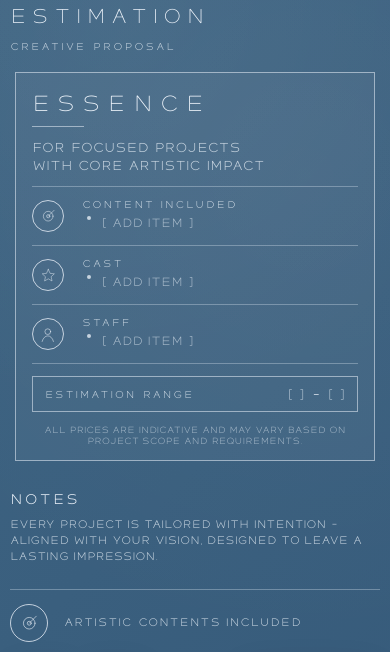
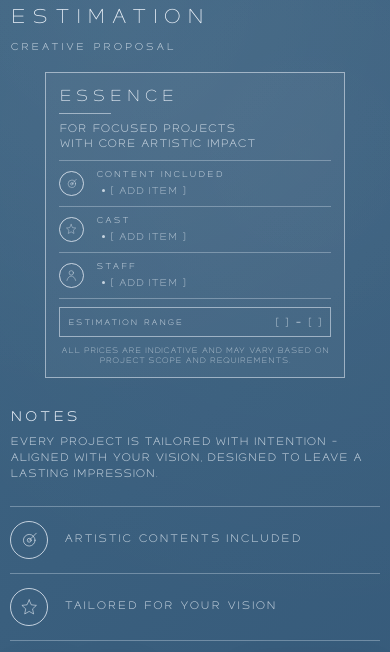
Before and after one commit to GabrieleRizziLab/ProposalBuilder, a plain HTML site: page index.html in a window 390 px wide. Shown: the part 138-790 px from the top of the page. Drawn offline with Linux system fonts and the light colour scheme.

Commit message:
improved mobile viewing, improved bullet points

```diff
--- a/app.js
+++ b/app.js
@@ -864,6 +864,22 @@
   return blob;
 }
 
+function markEmptyExportBullets() {
+  const hiddenItems = [];
+
+  document.querySelectorAll(".bullet-text[data-placeholder]").forEach(text => {
+    if (text.textContent.trim()) return;
+
+    const item = text.closest(".bullet-item");
+    if (!item) return;
+
+    item.classList.add("is-export-hidden");
+    hiddenItems.push(item);
+  });
+
+  return hiddenItems;
+}
+
 async function downloadImage() {
   if (!window.html2canvas) {
     alert("The image export tool is still loading. Please try again in a moment.");
@@ -874,6 +890,7 @@
   exportButton.disabled = true;
   exportButton.textContent = "Preparing...";
   document.body.classList.add("is-exporting");
+  const hiddenExportBullets = markEmptyExportBullets();
 
   try {
     if (document.fonts?.ready) await document.fonts.ready;
@@ -902,6 +919,7 @@
     link.remove();
     setTimeout(() => URL.revokeObjectURL(url), 1000);
   } finally {
+    hiddenExportBullets.forEach(item => item.classList.remove("is-export-hidden"));
     document.body.classList.remove("is-exporting");
     exportButton.disabled = false;
     exportButton.textContent = previousLabel;
--- a/styles.css
+++ b/styles.css
@@ -171,8 +171,8 @@
 }
 
 .brand-mark-button {
-  width: 76px;
-  height: 76px;
+  width: 96px;
+  height: 96px;
   flex: 0 0 auto;
 }
 
@@ -611,9 +611,9 @@
 .bullet-item {
   position: relative;
   display: grid;
-  grid-template-columns: 14px 1fr;
+  grid-template-columns: 14px minmax(0, 1fr);
   gap: 6px;
-  align-items: start;
+  align-items: center;
   min-height: 21px;
   color: var(--text-soft);
   line-height: 1.3;
@@ -621,10 +621,13 @@
 }
 
 .bullet-dot {
-  line-height: 1.35;
   display: flex;
+  align-items: center;
   justify-content: center;
-  padding-top: 0.45em;
+  align-self: center;
+  width: 14px;
+  height: 1.3em;
+  line-height: 1;
   font-size: 0;
 }
 
@@ -634,11 +637,14 @@
   height: 4px;
   border-radius: 50%;
   background: currentColor;
+  transform: none;
 }
 
 .bullet-text {
+  display: block;
   min-width: 0;
   min-height: 1.3em;
+  line-height: 1.3;
   word-break: break-word;
 }
 
@@ -749,6 +755,7 @@
   margin: 0;
   color: var(--text-soft);
   line-height: 1.45;
+  font-size: 14px;
 }
 
 .footer-pillars {
@@ -839,6 +846,10 @@
   display: none !important;
 }
 
+body.is-exporting .bullet-item.is-export-hidden {
+  display: none;
+}
+
 body.is-exporting [contenteditable="true"]:hover,
 body.is-exporting [contenteditable="true"]:focus {
   background: transparent;
@@ -847,8 +858,8 @@
 
 @media (max-width: 900px) {
   .app-shell {
-    width: min(100% - 16px, 520px);
-    padding: 22px 4px 96px;
+    width: 100%;
+    padding: 22px 12px 96px;
   }
 
   .page-header,
@@ -882,68 +893,76 @@
   }
 
   .grid-row {
-    grid-template-columns: 1fr !important;
+    width: 100%;
+    grid-template-columns: minmax(0, 1fr) !important;
   }
 
   .proposal-grid {
-    max-width: 430px;
-    gap: 18px;
+    width: min(100%, 340px);
+    max-width: none;
+    gap: 16px;
   }
 
   .proposal-card {
+    width: 100%;
+    max-width: 340px;
     min-height: 0;
   }
 
   .card-inner {
-    padding: 22px 20px 16px;
-    gap: 12px;
+    padding: 18px 16px 14px;
+    gap: 10px;
   }
 
   .box-title {
-    font-size: 22px;
+    font-size: 19px;
+    letter-spacing: 0.26em;
   }
 
   .box-subtitle {
     min-height: 0;
-    font-size: 13px;
+    font-size: 12px;
     line-height: 1.35;
   }
 
   .section {
-    grid-template-columns: 40px 1fr;
-    gap: 10px;
-    padding: 11px 0;
+    grid-template-columns: 34px 1fr;
+    gap: 9px;
+    padding: 9px 0;
   }
 
   .section-icon {
-    width: 32px;
-    height: 32px;
+    width: 28px;
+    height: 28px;
   }
 
   .section-label {
-    margin-bottom: 6px;
-    font-size: 10px;
+    margin-bottom: 5px;
+    font-size: 9.5px;
+    letter-spacing: 0.15em;
   }
 
   .bullet-item {
-    min-height: 18px;
-    font-size: 12px;
+    grid-template-columns: 12px minmax(0, 1fr);
+    min-height: 16px;
+    font-size: 11px;
   }
 
   .estimate-row {
-    min-height: 36px;
-    gap: 10px;
-    padding: 0 12px;
+    min-height: 32px;
+    gap: 8px;
+    padding: 0 10px;
   }
 
   .estimate-label {
-    font-size: 10px;
+    font-size: 9px;
+    letter-spacing: 0.15em;
   }
 
   .estimate-values {
     min-width: auto;
-    gap: 8px;
-    font-size: 13px;
+    gap: 6px;
+    font-size: 12px;
   }
 
   .price-note {
@@ -989,8 +1008,8 @@
 
 @media (max-width: 520px) {
   .app-shell {
-    width: calc(100% - 12px);
-    padding-top: 14px;
+    width: 100%;
+    padding: 14px 10px 96px;
   }
 
   .brand-block {
@@ -1020,33 +1039,98 @@
   }
 
   .proposal-grid {
-    max-width: 360px;
+    width: min(100%, 300px);
+    max-width: none;
   }
 
   .card-inner {
-    padding: 18px 16px 14px;
+    padding: 14px 13px 12px;
+    gap: 8px;
+  }
+
+  .title-row {
+    gap: 8px;
+  }
+
+  .box-title {
+    font-size: 16px;
+    letter-spacing: 0.22em;
+  }
+
+  .box-subtitle {
+    font-size: 11px;
+  }
+
+  .section {
+    grid-template-columns: 30px 1fr;
+    gap: 7px;
+    padding: 8px 0;
+  }
+
+  .section-icon {
+    width: 25px;
+    height: 25px;
+  }
+
+  .section-label {
+    margin-bottom: 4px;
+    font-size: 8.5px;
+  }
+
+  .bullet-list {
+    gap: 2px;
+  }
+
+  .bullet-item {
+    grid-template-columns: 10px minmax(0, 1fr);
+    gap: 4px;
+    min-height: 15px;
+    font-size: 10px;
+  }
+
+  .bullet-dot::before {
+    width: 3px;
+    height: 3px;
+  }
+
+  .estimate-row {
+    min-height: 30px;
+    padding: 0 8px;
+  }
+
+  .estimate-label {
+    font-size: 8px;
+  }
+
+  .estimate-values {
+    font-size: 11px;
+  }
+
+  .price-note {
+    font-size: 8px;
   }
 
   .side-add {
-    width: 34px;
-    height: 34px;
-    box-shadow: 0 0 0 5px var(--bg);
+    width: 28px;
+    height: 28px;
+    box-shadow: none;
+    background: rgba(63, 101, 131, 0.96);
   }
 
   .side-add-left {
-    left: -14px;
+    left: 4px;
   }
 
   .side-add-right {
-    right: -14px;
+    right: 4px;
   }
 
   .side-add-top {
-    top: -14px;
+    top: 4px;
   }
 
   .side-add-bottom {
-    bottom: -14px;
+    bottom: 4px;
   }
 
   .page-footer {
```
